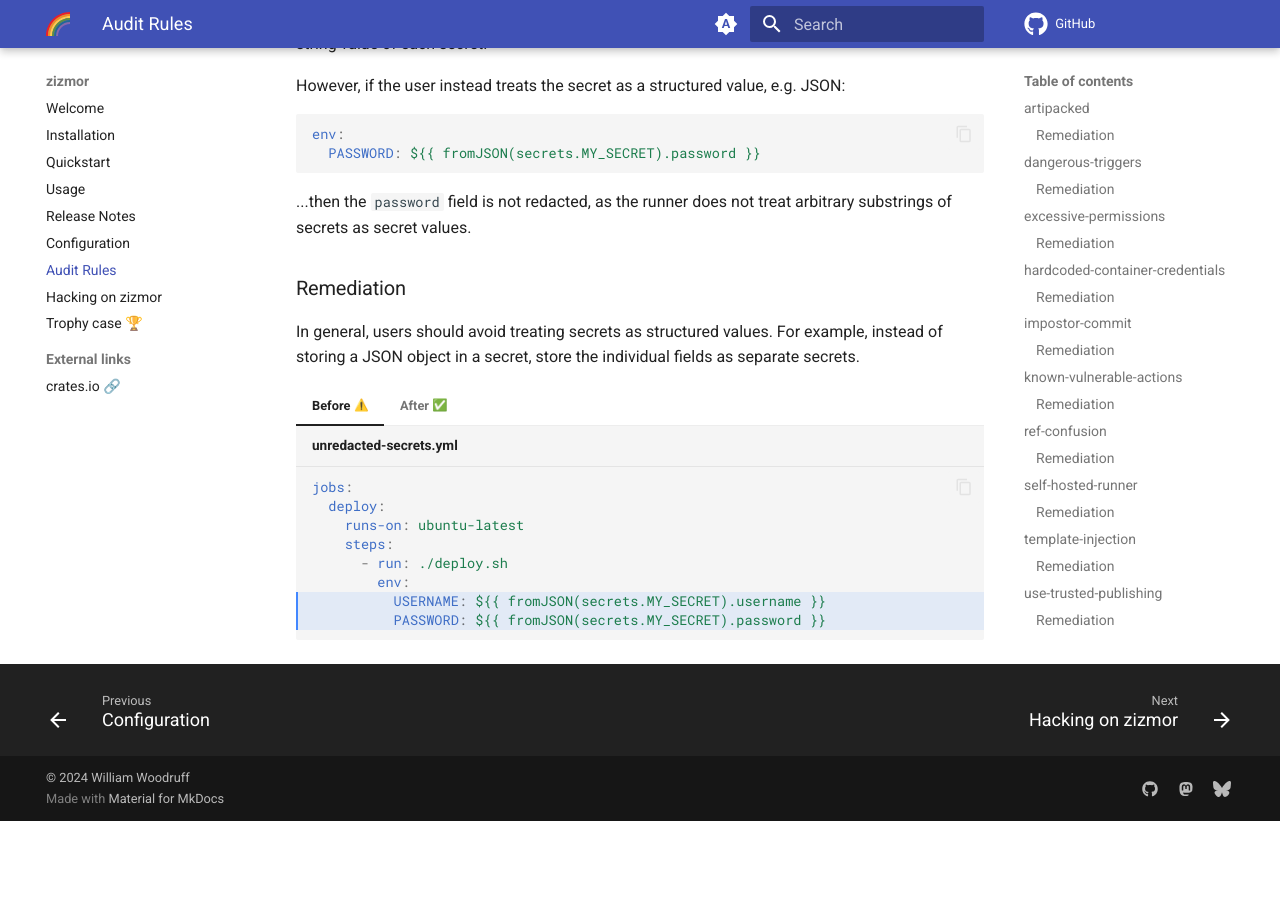
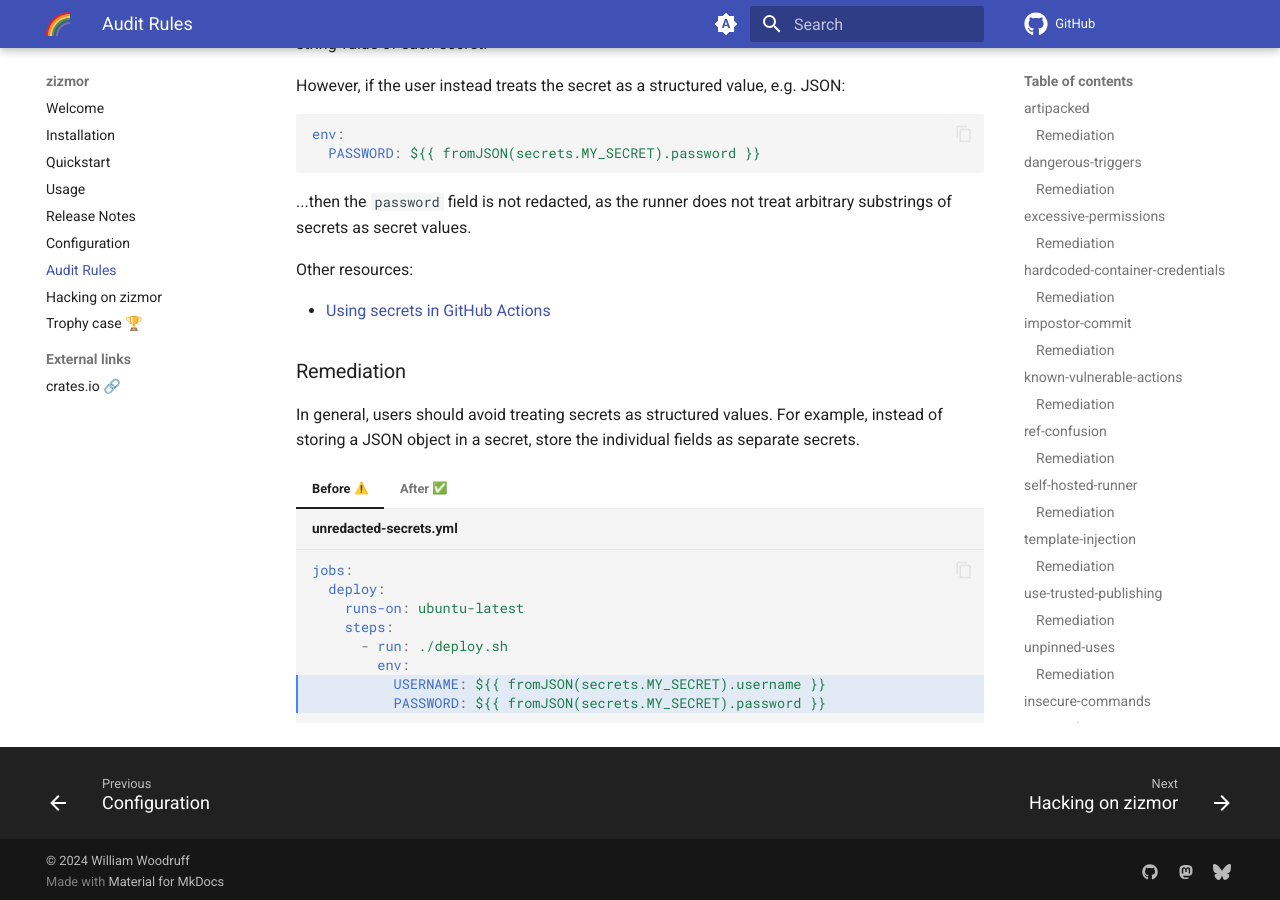
Before and after one commit to zizmorcore/zizmor, an MkDocs documentation site: the page built from docs/audits.md, in a window 1280 px wide and 900 px high, scrolled down 16600 px. Built offline with MkDocs 1.6.1 and Material for MkDocs 9.7.7, drawn with Linux system fonts in a browser that asks for light colours; emoji names are drawn with the system emoji font; comment, search, counter and statistics services are not loaded; before the commit the page ends 17421 px from its top, so only the background shows below that.

Commit message:
docs: add another link to unredacted-secrets docs (#552)

```diff
--- a/docs/audits.md
+++ b/docs/audits.md
@@ -965,6 +965,10 @@
 ...then the `password` field is not redacted, as the runner does not
 treat arbitrary substrings of secrets as secret values.
 
+Other resources:
+
+* [Using secrets in GitHub Actions]
+
 ### Remediation
 
 In general, users should avoid treating secrets as structured values.
@@ -1020,3 +1024,4 @@
 [Principle of Least Authority]: https://en.wikipedia.org/wiki/Principle_of_least_privilege
 [Cacheract: The Monster in your Build Cache]: https://adnanthekhan.com/2024/12/21/cacheract-the-monster-in-your-build-cache/
 [GitHub Actions exploitations: Dependabot]: https://www.synacktiv.com/publications/github-actions-exploitation-dependabot
+[Using secrets in GitHub Actions]: https://docs.github.com/en/actions/security-for-github-actions/security-guides/using-secrets-in-github-actions
```
